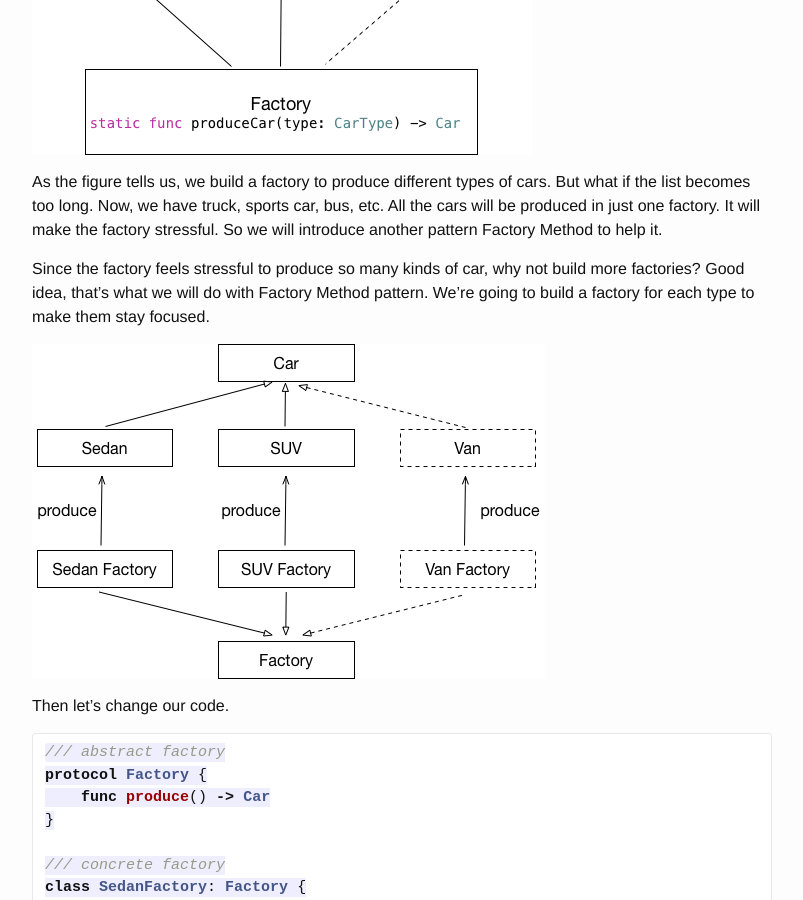
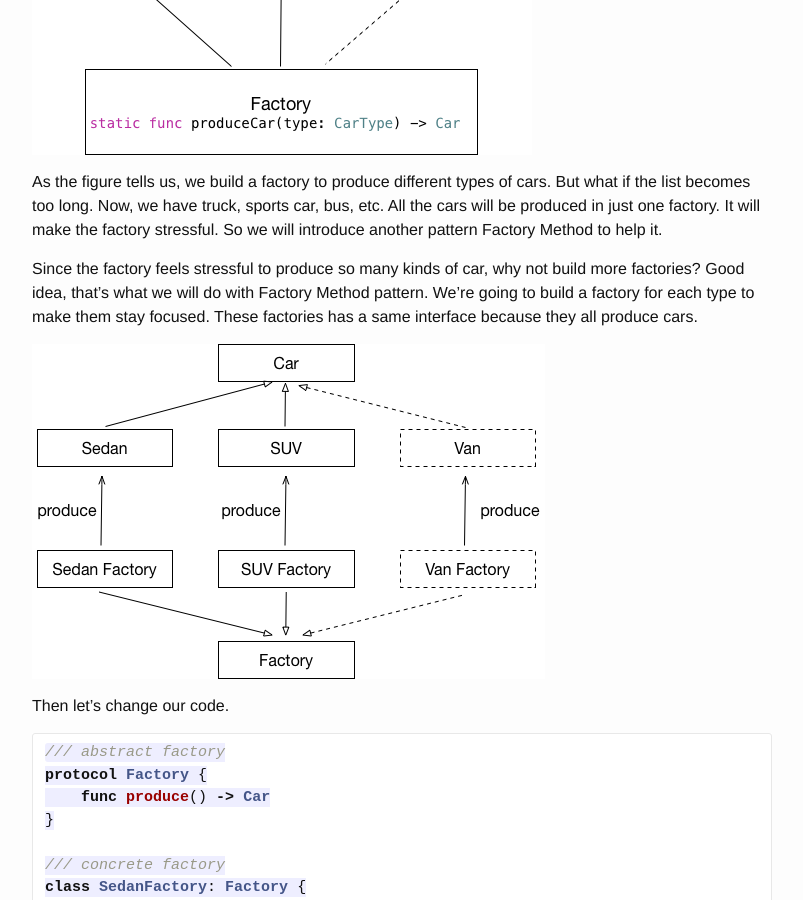
Before and after one commit to GitPeng/GitPeng.github.io, a Jekyll site: the page built from _posts/2017-03-08-Swift-World-Design-Patterns-Factory-Method.markdown, in a window 1280 px wide and 900 px high, scrolled down 460 px. Shown: the whole window, without its empty margins (238-1041 px from the left). Built offline with Jekyll 4.4.1, drawn with Linux system fonts in a browser that asks for light colours; comment, search, counter and statistics services are not loaded.

Commit message:
add content to make it clear

```diff
--- a/_posts/2017-03-08-Swift-World-Design-Patterns-Factory-Method.markdown
+++ b/_posts/2017-03-08-Swift-World-Design-Patterns-Factory-Method.markdown
@@ -11,7 +11,7 @@ Do you remember the Simple Factory Pattern we talked about in last article?
 
 As the figure tells us, we build a factory to produce different types of cars. But what if the list becomes too long. Now, we have truck, sports car, bus, etc. All the cars will be produced in just one factory. It will make the factory stressful. So we will introduce another pattern Factory Method to help it.
 
-Since the factory feels stressful to produce so many kinds of car, why not build more factories?  Good idea,  that’s what we will do with Factory Method pattern. We’re going to build a factory for each type to make them  stay focused.
+Since the factory feels stressful to produce so many kinds of car, why not build more factories?  Good idea,  that’s what we will do with Factory Method pattern. We’re going to build a factory for each type to make them  stay focused. These factories has a same interface because they all produce cars.
 
 ![FactoryMethodSmall](http://pengguo.xyz/resources/FactoryMethodSmall.png)
 
```
